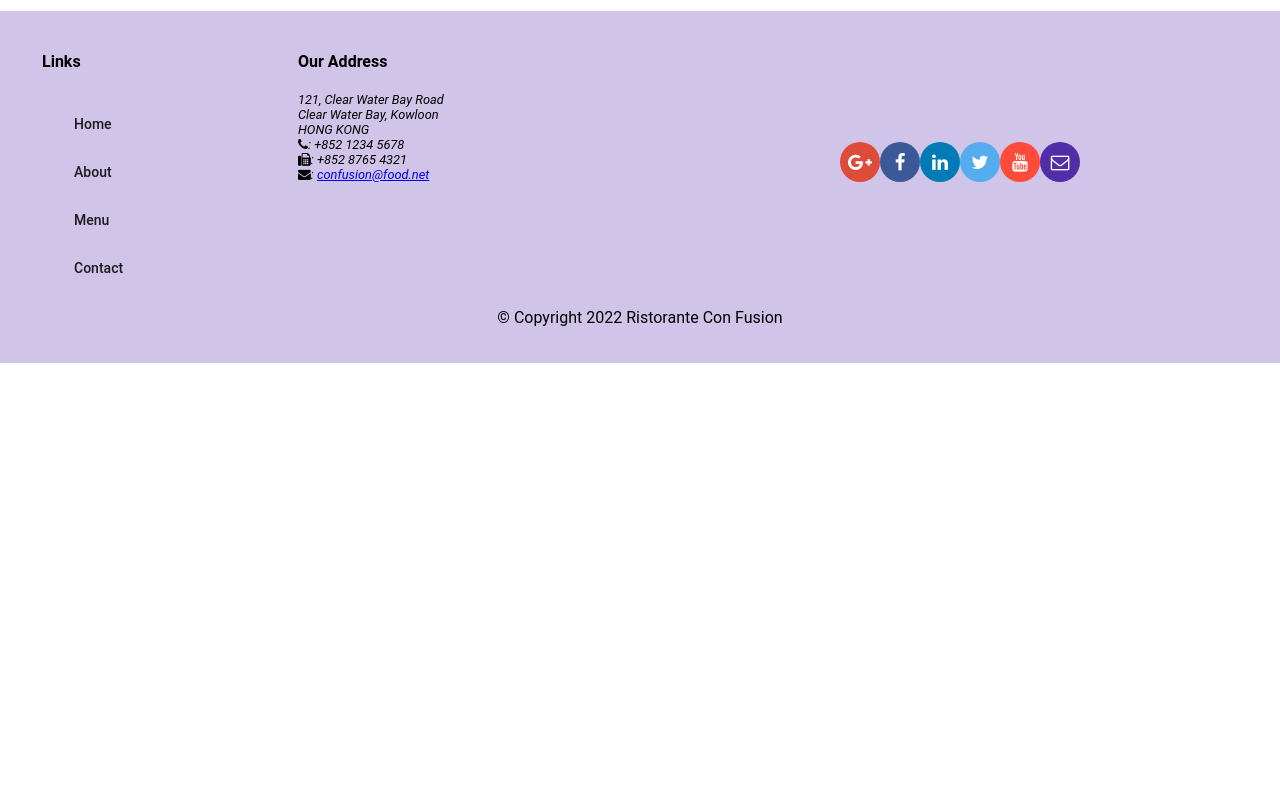
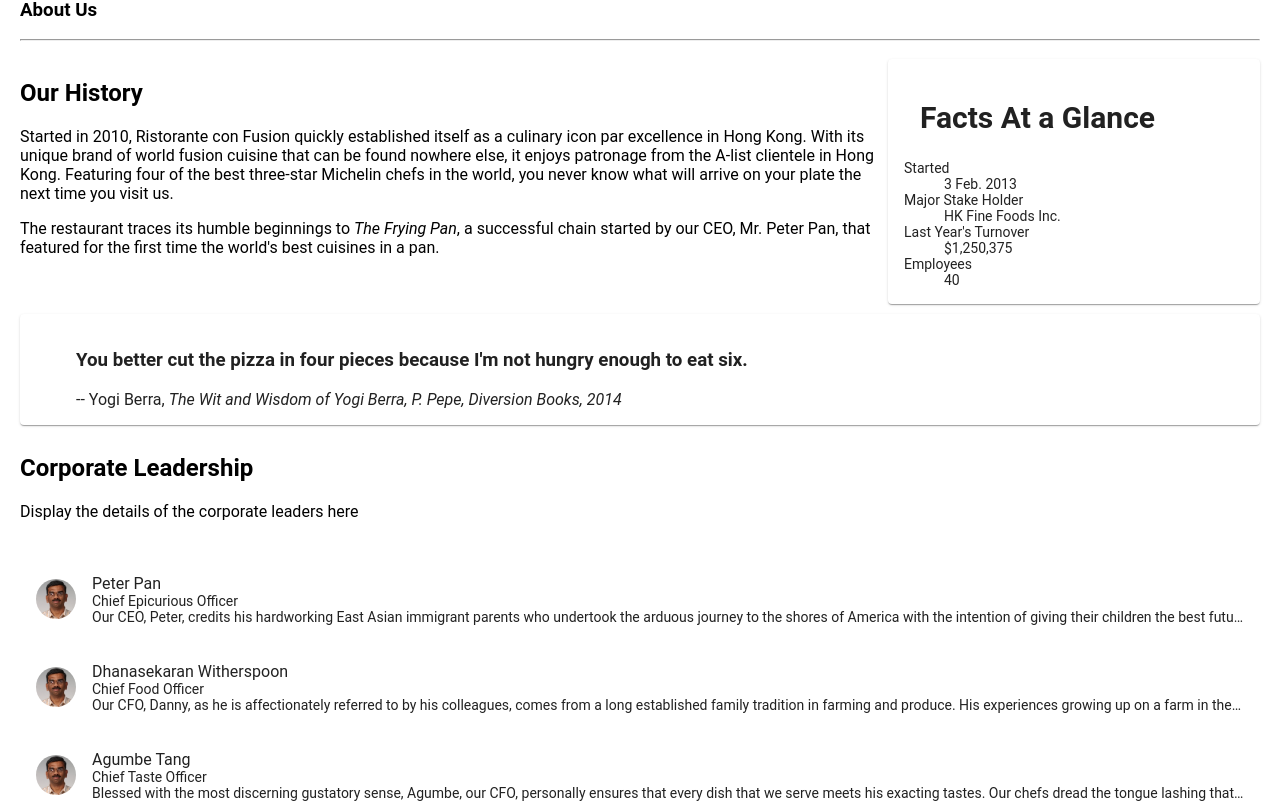
Before and after one commit to nireeksh19/conFusion, an Angular app: page /about in a window 1280 px wide. Shown: the part 379-1182 px from the top of the page. Before the commit the page ends 800 px from the top, so only its background shows below. Built offline with nearby package versions, Linux system fonts and the light colour scheme.

Commit message:
Assignment 2

```diff
--- a/src/app/about/about.component.html
+++ b/src/app/about/about.component.html
@@ -1 +1,72 @@
-<p>about works!</p>
+<div class="container"
+  fxLayout="column"
+  fxLayoutGap="10px">
+
+  <div fxFlex>
+    <div>
+        <h3>About Us</h3>
+        <hr>
+    </div>
+  </div>
+
+  <div fxFlex>
+    <div fxLayout="column" fxLayout.gt-sm="row">
+      <div fxFlex="70">
+        <h2>Our History</h2>
+        <p>Started in 2010, Ristorante con Fusion quickly established itself as a culinary icon par excellence in Hong Kong. With its unique brand of world fusion cuisine that can be found nowhere else, it enjoys patronage from the A-list clientele in Hong Kong.  Featuring four of the best three-star Michelin chefs in the world, you never know what will arrive on your plate the next time you visit us.</p>
+        <p>The restaurant traces its humble beginnings to <em>The Frying Pan</em>, a successful chain started by our CEO, Mr. Peter Pan, that featured for the first time the world's best cuisines in a pan.</p>
+      </div>
+      <div fxFlex="30">
+        <mat-card>
+          <mat-card-header>
+            <mat-card-title>
+            <h2>Facts At a Glance</h2>
+            </mat-card-title>
+          </mat-card-header>
+          <mat-card-content>
+            <dl>
+              <dt>Started</dt>
+              <dd>3 Feb. 2013</dd>
+              <dt>Major Stake Holder</dt>
+              <dd>HK Fine Foods Inc.</dd>
+              <dt>Last Year's Turnover</dt>
+              <dd>$1,250,375</dd>
+              <dt>Employees</dt>
+              <dd>40</dd>
+            </dl>
+          </mat-card-content>
+        </mat-card>
+      </div>
+    </div>
+  </div>
+
+  <div fxFlex>
+    <mat-card>
+      <blockquote>
+        <h3>You better cut the pizza in four pieces because
+            I'm not hungry enough to eat six.</h3>
+        <footer>-- Yogi Berra,
+          <cite>The Wit and Wisdom of Yogi Berra,
+            P. Pepe, Diversion Books, 2014</cite>
+        </footer>
+      </blockquote>
+    </mat-card>
+  </div>
+
+
+  <div fxFlex>
+    <h2>Corporate Leadership</h2>
+    <p>Display the details of the corporate leaders here</p>
+</div>
+
+     <mat-list fxFlex>
+      <mat-list-item *ngFor="let leader of leaders">
+        <img matListAvatar src={{leader.image}} alt={{leader.name}}>
+        <h1 matLine> {{leader.name}} </h1>
+        <p matLine>
+          <span> {{leader.designation}} </span>
+        </p>
+        <p matLine> {{leader.description}}</p>
+      </mat-list-item>
+    </mat-list>
+</div>
--- a/src/app/about/about.component.ts
+++ b/src/app/about/about.component.ts
@@ -1,4 +1,6 @@
 import { Component, OnInit } from '@angular/core';
+import { LeaderService } from '../services/leader.service';
+import { Leader } from '../shared/leader';
 
 @Component({
   selector: 'app-about',
@@ -7,9 +9,18 @@ import { Component, OnInit } from '@angular/core';
 })
 export class AboutComponent implements OnInit {
 
-  constructor() { }
+  leaders: Leader[] | undefined;
+
+  selectedLeader: Leader | undefined;
+
+
+  constructor(private leaderService:LeaderService) { }
 
   ngOnInit(): void {
+    this.leaders=this.leaderService.getLeaders();
+  }
+  onSelect(leader: Leader) {
+    this.selectedLeader = leader;
   }
 
 }
--- a/src/app/app.module.ts
+++ b/src/app/app.module.ts
@@ -21,6 +21,7 @@ import { HomeComponent } from './home/home.component';
 import { ContactComponent } from './contact/contact.component';
 import { DishService } from './services/dish.service';
 import { PromotionService } from './services/promotion.service';
+import { LeaderService } from './services/leader.service';
 
 @NgModule({
   declarations: [
@@ -45,7 +46,8 @@ import { PromotionService } from './services/promotion.service';
     MatListModule
   ],
   providers: [DishService,
-  PromotionService],
+  PromotionService,
+LeaderService],
   bootstrap: [AppComponent]
 })
 export class AppModule { }
--- a/src/app/home/home.component.html
+++ b/src/app/home/home.component.html
@@ -33,4 +33,19 @@
   </mat-card-content>
 </mat-card>
 
+<mat-card *ngIf="leader" fxFlex>
+  <mat-card-header>
+    <div mat-card-avatar></div>
+    <mat-card-title>
+      <h3>{{leader.name | uppercase}}</h3>
+    </mat-card-title>
+  </mat-card-header>
+  <img mat-card-image src={{leader.image}} alt={{leader.name}}>
+  <mat-card-content>
+    <p>{{leader.designation}}</p>
+    <p>{{leader.description}}
+    </p>
+  </mat-card-content>
+</mat-card>
+
 </div>
--- a/src/app/home/home.component.ts
+++ b/src/app/home/home.component.ts
@@ -3,6 +3,8 @@ import { Dish } from '../shared/dish';
 import { DishService } from '../services/dish.service';
 import { Promotion } from '../shared/promotion';
 import { PromotionService } from '../services/promotion.service';
+import { Leader } from '../shared/leader';
+import { LeaderService } from '../services/leader.service';
 
 
 @Component({
@@ -15,13 +17,16 @@ export class HomeComponent implements OnInit {
 
   dish: Dish | undefined;
   promotion: Promotion | undefined;
+  leader : Leader | undefined;
 
   constructor(private dishservice: DishService,
-    private promotionservice: PromotionService) { }
+    private promotionservice: PromotionService,
+    private leaderservice: LeaderService) { }
 
   ngOnInit() {
     this.dish = this.dishservice.getFeaturedDish();
     this.promotion = this.promotionservice.getFeaturedPromotion();
+    this.leader = this.leaderservice.getFeaturedLeader();
   }
 
 }
--- /dev/null
+++ b/src/app/services/leader.service.ts
@@ -0,0 +1,22 @@
+import { Injectable } from '@angular/core';
+import { Leader } from '../shared/leader';
+import { LEADERS } from '../shared/leaders';
+
+@Injectable({
+  providedIn: 'root'
+})
+export class LeaderService {
+
+  constructor() { }
+  getLeaders(): Leader[] {
+    return LEADERS;
+  }
+  getLeader(id: number): Leader {
+    return LEADERS.filter((leader) => (leader.id === id))[0];
+  }
+
+  getFeaturedLeader(): Leader {
+    return LEADERS.filter((leader) => leader.featured)[0];
+  }
+
+}
--- a/src/app/services/promotion.service.ts
+++ b/src/app/services/promotion.service.ts
@@ -8,10 +8,6 @@ import { PROMOTIONS } from '../shared/promotions';
 export class PromotionService {
 
   constructor() { }
-
-
-
-
   getPromotions(): Promotion[] {
     return PROMOTIONS;
   }
--- /dev/null
+++ b/src/app/shared/leader.ts
@@ -0,0 +1,9 @@
+export class Leader{
+      id: number | undefined;
+      name: string | undefined;
+      image: string | undefined;
+      designation: string | undefined;
+      abbr: string | undefined;
+      featured: boolean | undefined;
+      description: string | undefined;
+}
--- /dev/null
+++ b/src/app/shared/leaders.ts
@@ -0,0 +1,44 @@
+import { Leader } from "./leader";
+
+export const LEADERS:Leader[]=[
+    {
+        id: 0,
+        name: 'Peter Pan',
+        image: '/assets/images/alberto.png',
+        designation: 'Chief Epicurious Officer',
+        abbr: 'CEO',
+        featured: false,
+        // tslint:disable-next-line:max-line-length
+        description: 'Our CEO, Peter, credits his hardworking East Asian immigrant parents who undertook the arduous journey to the shores of America with the intention of giving their children the best future. His mother\'s wizardy in the kitchen whipping up the tastiest dishes with whatever is available inexpensively at the supermarket, was his first inspiration to create the fusion cuisines for which The Frying Pan became well known. He brings his zeal for fusion cuisines to this restaurant, pioneering cross-cultural culinary connections.'
+      },
+      {
+        id: 1,
+        name: 'Dhanasekaran Witherspoon',
+        image: '/assets/images/alberto.png',
+        designation: 'Chief Food Officer',
+        abbr: 'CFO',
+        featured: false,
+        // tslint:disable-next-line:max-line-length
+        description: 'Our CFO, Danny, as he is affectionately referred to by his colleagues, comes from a long established family tradition in farming and produce. His experiences growing up on a farm in the Australian outback gave him great appreciation for varieties of food sources. As he puts it in his own words, Everything that runs, wins, and everything that stays, pays!'
+      },
+      {
+        id: 2,
+        name: 'Agumbe Tang',
+        image: '/assets/images/alberto.png',
+        designation: 'Chief Taste Officer',
+        abbr: 'CTO',
+        featured: false,
+        // tslint:disable-next-line:max-line-length
+        description: 'Blessed with the most discerning gustatory sense, Agumbe, our CFO, personally ensures that every dish that we serve meets his exacting tastes. Our chefs dread the tongue lashing that ensues if their dish does not meet his exacting standards. He lives by his motto, You click only if you survive my lick.'
+      },
+      {
+        id: 3,
+        name: 'Alberto Somayya',
+        image: '/assets/images/alberto.png',
+        designation: 'Executive Chef',
+        abbr: 'EC',
+        featured: true,
+        // tslint:disable-next-line:max-line-length
+        description: 'Award winning three-star Michelin chef with wide International experience having worked closely with whos-who in the culinary world, he specializes in creating mouthwatering Indo-Italian fusion experiences. He says, Put together the cuisines from the two craziest cultures, and you get a winning hit! Amma Mia!'
+      }
+]
```
Also changed, not shown: 1 other file (tests, documents, lock files or other folders).
